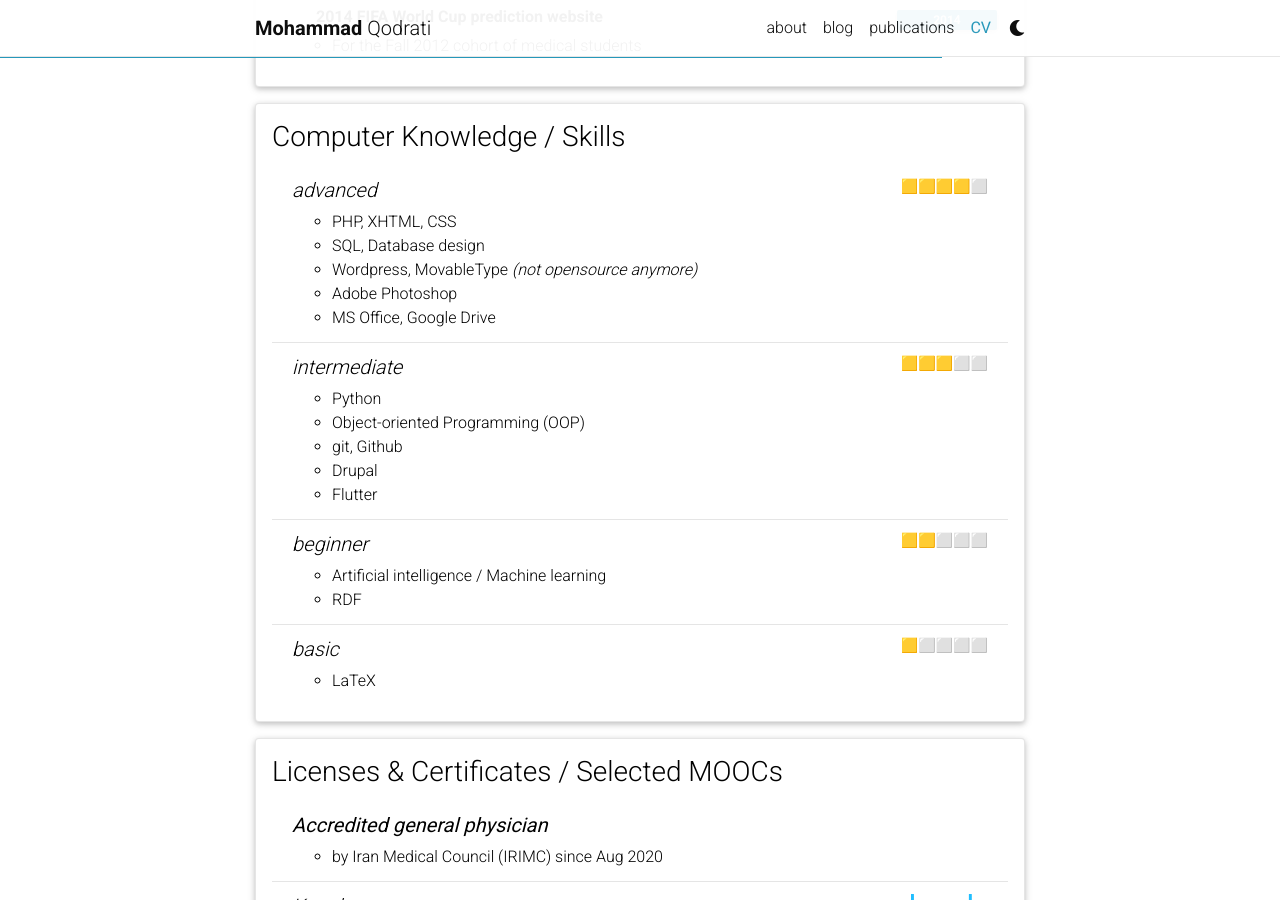
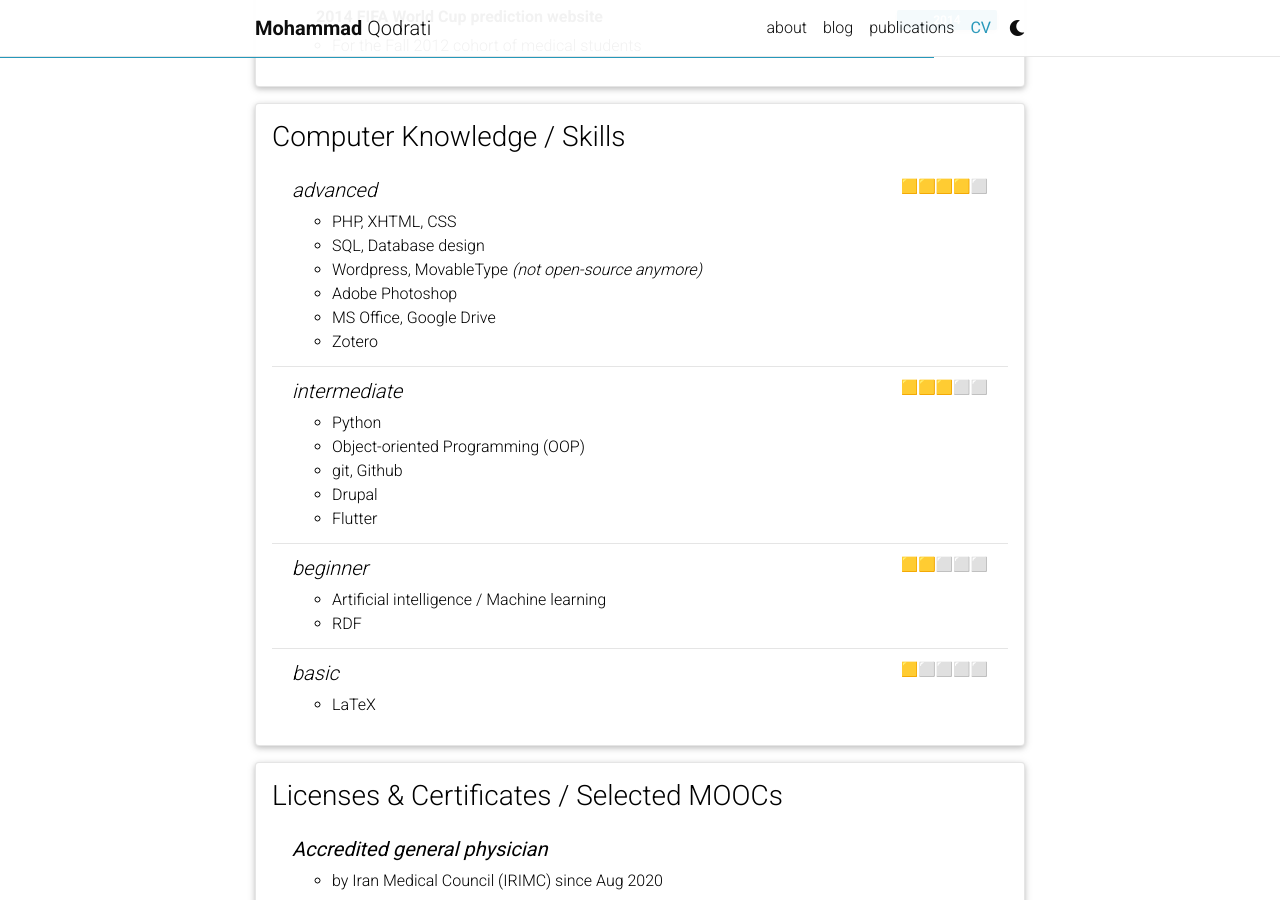
Before and after one commit to qomhmd/qomhmd.github.io, a Jekyll site: the page built from _pages/cv.md, in a window 1280 px wide and 900 px high, scrolled down 1912 px. Built offline with Jekyll 4.4.1, drawn with Linux system fonts in a browser that asks for light colours; comment, search, counter and statistics services are not loaded; a style sheet for code colours, icons or effects is not loaded.

Commit message:
update CV with Zotero and MT desc

```diff
--- a/_data/cv.yml
+++ b/_data/cv.yml
@@ -76,9 +76,10 @@
       items:
         - PHP, XHTML, CSS
         - SQL, Database design
-        - Wordpress, MovableType <i>(not opensource anymore)</i>
+        - Wordpress, MovableType <i>(not open-source anymore)</i>
         - Adobe Photoshop
         - MS Office, Google Drive
+        - Zotero
     - title: 'intermediate <small style="float: right; font-style: normal; font-size: 70%;">🟨🟨🟨⬜️⬜️</small>'
       items:
         - Python
```
